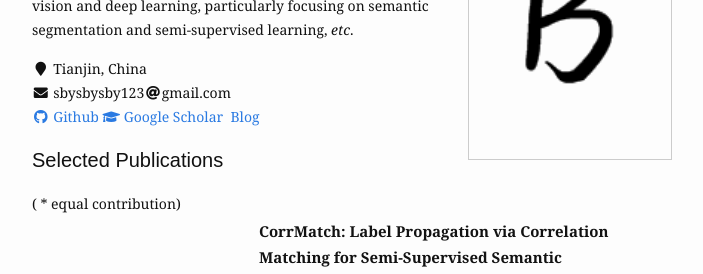
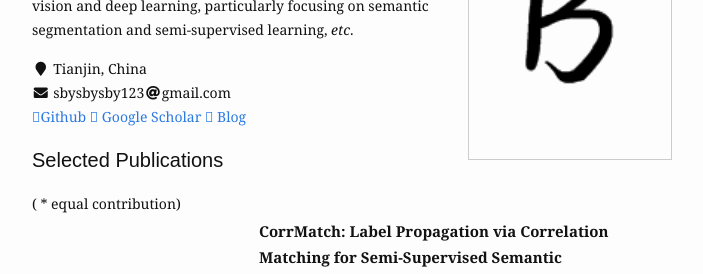
Before and after one commit to BBBBchan/BBBBchan.github.io, a Jekyll site: the page built from index.html, in a window 1280 px wide. Shown: the part 184-458 px from the top of the page, without its empty margins (288-991 px from the left). Built offline with Jekyll 4.4.1, drawn with Linux system fonts in a browser that asks for light colours; nearby versions of some CDN libraries.

Commit message:
modify information

```diff
--- a/_includes/head.html
+++ b/_includes/head.html
@@ -1,5 +1,5 @@
 <head>
-  <link rel="stylesheet" href="https://cdn.staticfile.org/font-awesome/4.7.0/css/font-awesome.css">
+  <script src="https://kit.fontawesome.com/309e906f92.js" crossorigin="anonymous"></script>
   <meta charset="utf-8"/>
   <meta name="viewport" content="width=device-width initial-scale=1" />
   <meta http-equiv="X-UA-Compatible" content="IE=edge"/>
--- a/index.html
+++ b/index.html
@@ -37,9 +37,9 @@
   <br/>
   <i class="fas fa-fw fa-envelope"></i> sbysbysby123<i class="fas fa-fw fa-at"></i>gmail.com
   <br/>
-  <a href="https://github.com/BBBBChan"><i class="fab fa-fw fa-github" aria-hidden="true"></i> Github</a>
-  <a href="https://scholar.google.com/citations?user=GvTWUAEAAAAJ&hl=en"><i class="fas fa-fw fa-graduation-cap"></i> Google Scholar</a>
-  <a href="https://www.bbbbchan.com"><i class="fa fa-gg" aria-hidden="true"></i> Blog</a>
+  <a href="https://github.com/BBBBChan"><i class="fa-thin fa-gift"></i>Github</a>
+  <a href="https://scholar.google.com/citations?user=GvTWUAEAAAAJ&hl=en"><i class="fa-thin fa-gift"></i> Google Scholar</a>
+  <a href="https://www.bbbbchan.com"><i class="fa-thin fa-gift"></i> Blog</a>
 
 
 </p>
```
